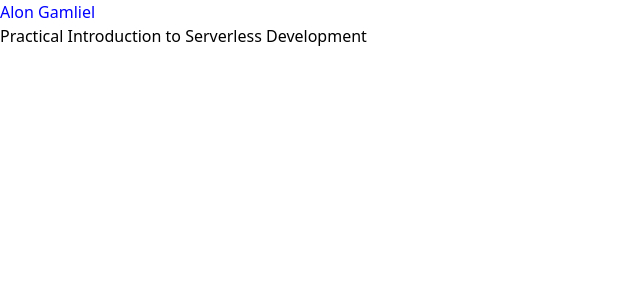
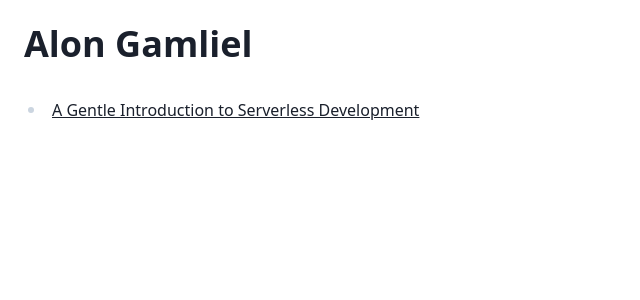
Before and after one commit to gamliela/website, a Next.js app: page / in a window 1280 px wide. Shown: the top 300 px of the page, without its empty margins (0-640 px from the left). Built offline with nearby package versions, Linux system fonts and the light colour scheme.

Commit message:
Cleanup main page

```diff
--- a/src/pages/index.tsx
+++ b/src/pages/index.tsx
@@ -1,24 +1,25 @@
 import * as React from "react";
-import styles from "./styles.module.css";
 import Head from "next/head";
 import Link from "next/link";
 
 const Page = () => (
-  <div className={styles.index}>
+  <>
     <Head>
       <title>Home</title>
       <link rel="icon" href="/favicon.ico" />
     </Head>
 
-    <h1 className={styles.header}>Alon Gamliel</h1>
+    <main className="antialiased text-gray-900 px-6 py-6 prose">
+      <h1>Alon Gamliel</h1>
       <ul>
         <li>
           <Link href="blog/a-gentle-introduction-to-serverless-development">
-          <a>Practical Introduction to Serverless Development</a>
+            <a>A Gentle Introduction to Serverless Development</a>
           </Link>
         </li>
       </ul>
-  </div>
+    </main>
+  </>
 );
 
 export default Page;
--- a/src/pages/styles.module.css
+++ /dev/null
@@ -1,5 +0,0 @@
-.index {
-  .header {
-    color: blue;
-  }
-}
```
Lines whose indentation alone changed are shown as unchanged.
